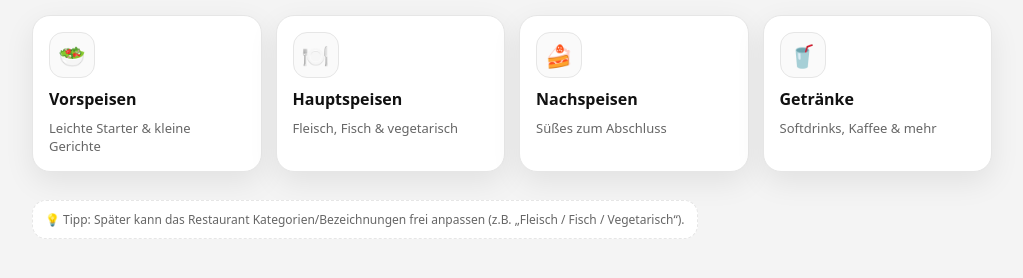
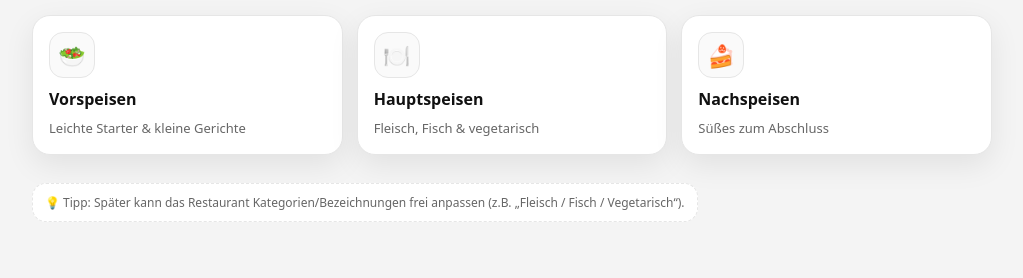
Before and after one commit to cedrikmarz/ar-project, a plain HTML site: page index.html in a window 1280 px wide. Shown: the part 114-392 px from the top of the page, without its empty margins (128-1151 px from the left). Drawn offline with Linux system fonts and the light colour scheme.

Commit message:
Update index.html

```diff
--- a/index.html
+++ b/index.html
@@ -141,11 +141,6 @@
           <p class="desc">Süßes zum Abschluss</p>
         </a>
 
-        <a class="card" href="menu/getraenke.html">
-          <div class="icon">🥤</div>
-          <p class="title">Getränke</p>
-          <p class="desc">Softdrinks, Kaffee & mehr</p>
-        </a>
       </div>
 
       <div class="footer">
```
